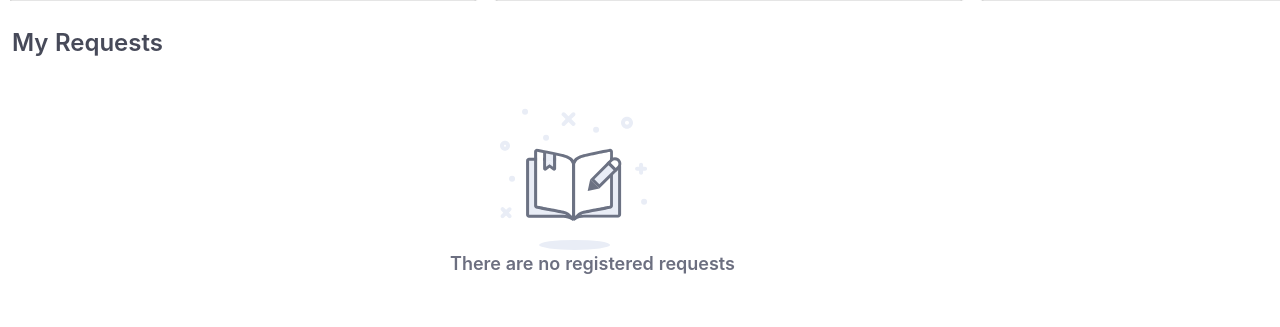
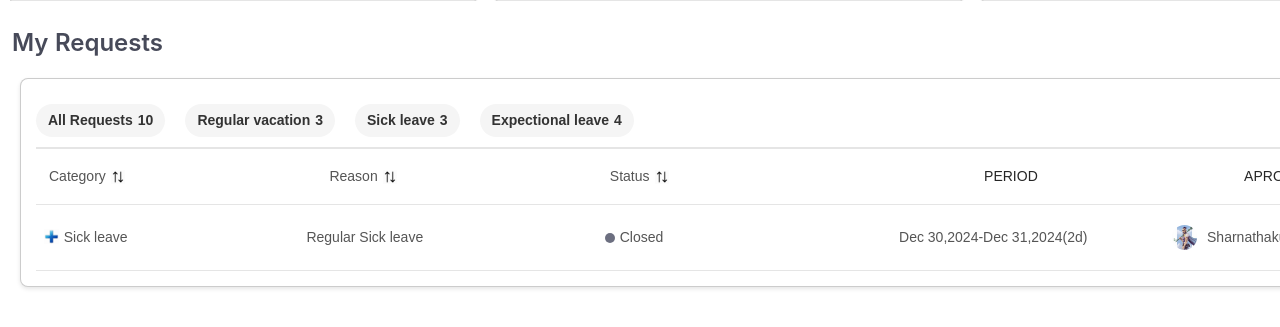
Before and after one commit to RAJ22122001/DEP-08-Assisgment, a plain HTML site: page FRONTEND/Vacation Portal/index.html in a window 1280 px wide. Shown: the part 479-806 px from the top of the page. Drawn offline with nearby package versions, Linux system fonts and the light colour scheme.

Commit message:
task on 10 feb

```diff
--- a/FRONTEND/Vacation Portal/index.html
+++ b/FRONTEND/Vacation Portal/index.html
@@ -185,8 +185,124 @@
                     Go to all Requests
                 </p>
              </div>
+          <section class="my_request">
+            <div class="first_line">
+               <div class="first_line_div">
+                 <p>
+                  All Requests
+                 </p>
+                 <p>
+                  10
+                 </p>
+               </div>
+               <div class="first_line_div">
+                <p>
+                  Regular vacation
+                 </p>
+                 <p>
+                  3
+                 </p>
+               </div>
+               <div class="first_line_div">
+                <p>
+                     Sick leave
+                 </p>
+                 <p>
+                  3
+                 </p>
+               </div>
+               <div class="first_line_div">
+                <p>
+                  Expectional leave
+                 </p>
+                 <p>
+                  4
+                 </p>
+               </div>
+            </div>
 
-          <figure>
+            <!-- secondline -->
+            <div class="second_line">
+              <!-- second line each compo -->
+              <div class="second_line_content">
+                <p>
+                  Category
+                </p>
+                <figure>
+                  <img src="./OIP.jpg" class="bi_img">
+
+                </figure>
+
+              </div>
+               <div class="second_line_content">
+                <p>
+                  Reason
+                </p>
+                <figure>
+                  <img src="./OIP.jpg" class="bi_img">
+
+                </figure>
+               </div>
+               <div class="second_line_content">
+                <p>
+                  Status
+                </p>
+                <figure>
+                  <img src="./OIP.jpg" class="bi_img">
+
+                </figure>
+               </div>
+               <div>
+                 PERIOD
+               </div>
+               <div>
+                     APROVER
+               </div>
+
+            </div>
+            <!-- third line -->
+            <div class="third_line">
+              <div class="third_line_first_content">
+                <figure >
+                   <img src="./plus.jpg" class="plus_img">
+                </figure>
+                <p>
+                  Sick leave
+                </p>
+              </div>
+              <div>
+                <P>
+                  Regular Sick leave
+                </P>
+              </div>
+               <div class="closed_divy">
+                <div class="internal_closed_divy">
+                  <p class="circly">
+
+                  </p>
+                  <p>
+                    Closed
+                  </p>
+                </div>
+
+               </div>
+               <div class="date">
+                 <p> Dec 30,2024-Dec 31,2024(2d)</p>
+               </div>
+               <div>
+                <figure>
+                  <img src="./leave.jpg" class="lower_profile">
+                </figure>
+                <p>
+                  Sharnathakumar CHaluma
+                </p>
+               </div>
+
+            </div>
+          </section>
+
+          <!-- <figure>
+
             <svg
               width="148"
               height="142"
@@ -314,10 +430,11 @@
                 </g>
               </g>
             </svg>
-          </figure>
-          <div >
+          </figure> -->
+
+          <!-- <div >
             <p class='last_title'>There are no registered requests</p>
-          </div>
+          </div> -->
         </div>
       </section>
     </main>
--- a/FRONTEND/Vacation Portal/style.css
+++ b/FRONTEND/Vacation Portal/style.css
@@ -337,3 +337,131 @@ main {
 .nav-item.active::after {
     transform: translateX(-50%) scaleX(1);
 }
+
+.my_request {
+    display: flex;
+    flex-direction: column;
+    border: 1px solid rgba(0, 0, 0, 0.2);
+    margin: 20px;
+    padding: 15px;
+    border-radius: 8px;
+    background-color: #fff;
+    box-shadow: 0 2px 4px rgba(0, 0, 0, 0.1);
+    font-family: Arial, sans-serif;
+}
+
+.first_line {
+    display: flex;
+    justify-content: flex-start;
+    align-items: center;
+    padding: 10px 0;
+    border-bottom: 2px solid #e5e5e5;
+}
+
+.first_line_div {
+    display: flex;
+    gap: 5px;
+    align-items: center;
+    margin-right: 20px;
+    background-color: #f5f5f5;
+    padding: 6px 12px;
+    border-radius: 20px;
+}
+
+.first_line_div p {
+    margin: 0;
+    font-weight: bold;
+    color: #333;
+    font-size: 14px;
+}
+
+.second_line, .third_line {
+    display: flex;
+    justify-content: space-between;
+    align-items: center;
+    padding: 12px 0;
+    border-bottom: 1px solid #e5e5e5;
+}
+
+.second_line div, .third_line div {
+    text-align: center;
+    flex: 1;
+}
+
+.second_line_content {
+    display: flex;
+    align-items: center;
+    gap: 5px;
+    margin-left: 13px;
+}
+
+.second_line p, .third_line p {
+    margin: 5px 0;
+    color: #555;
+    font-size: 14px;
+}
+
+.bi_img {
+    width: 14px;
+    height: 14px;
+    transform: rotate(90deg);
+
+}
+
+.plus_img {
+    height: 15px;
+    width: 15px;
+    position: relative;
+    top: -1px; /* Moves it 3px up */
+}
+
+
+.third_line_first_content {
+    display: flex;
+    align-items: center;
+    gap: 8px;
+    margin-left: -90px;
+}
+
+.closed_divy {
+    display: flex;
+    position: relative;
+    align-items: center;
+    margin-left: 30px;
+    padding: 5px 10px;
+    border-radius: 20px;
+    right:50px
+}
+
+.circly {
+    width: 10px;
+    height: 10px;
+    background-color: #6c6f80;
+    border-radius: 50%;
+    margin-right: 5px;
+}
+
+.internal_closed_divy {
+    display: flex;
+    align-items: center;
+    gap: 5px;
+}
+
+.lower_profile {
+    width: 25px;
+    height: 25px;
+    border-radius: 50%;
+    margin-right: 5px;
+}
+
+.third_line div {
+    display: flex;
+    align-items: center;
+    justify-content: center;
+    gap: 5px;
+}
+.date{
+    display: flex;
+    position: relative;
+    margin-left:20px;
+}
```
Also changed, not shown: FRONTEND/HTML_CSS_PRACTICE/index.html (added, +16 -0 lines), Leetcode_dsa/Price Update.js (added, +26 -0 lines), Leetcode_dsa/Task Tracker.js (added, +18 -0 lines), FRONTEND/HTML_CSS_PRACTICE/main.js (added), FRONTEND/HTML_CSS_PRACTICE/styles.css (added), FRONTEND/Vacation Portal/OIP.jpg (added), FRONTEND/Vacation Portal/leave.jpg (added), FRONTEND/Vacation Portal/plus.jpg (added).
